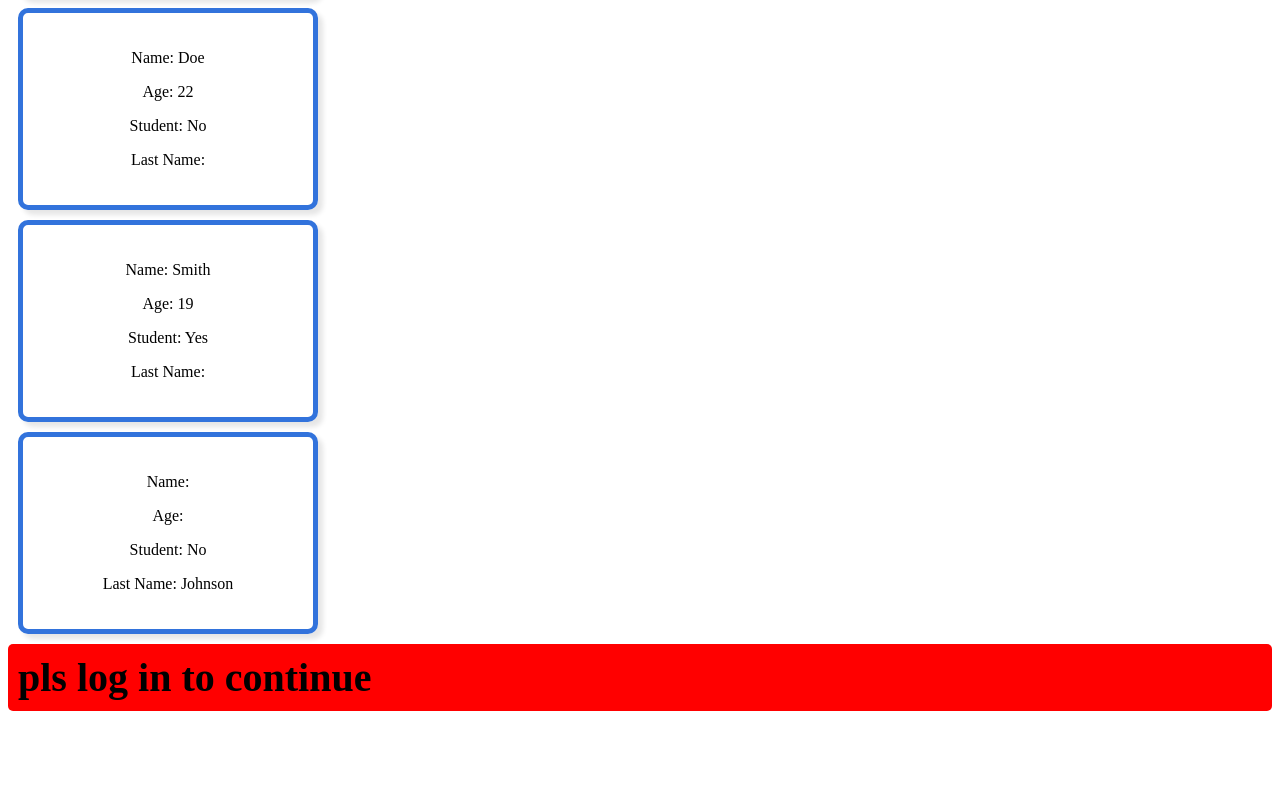
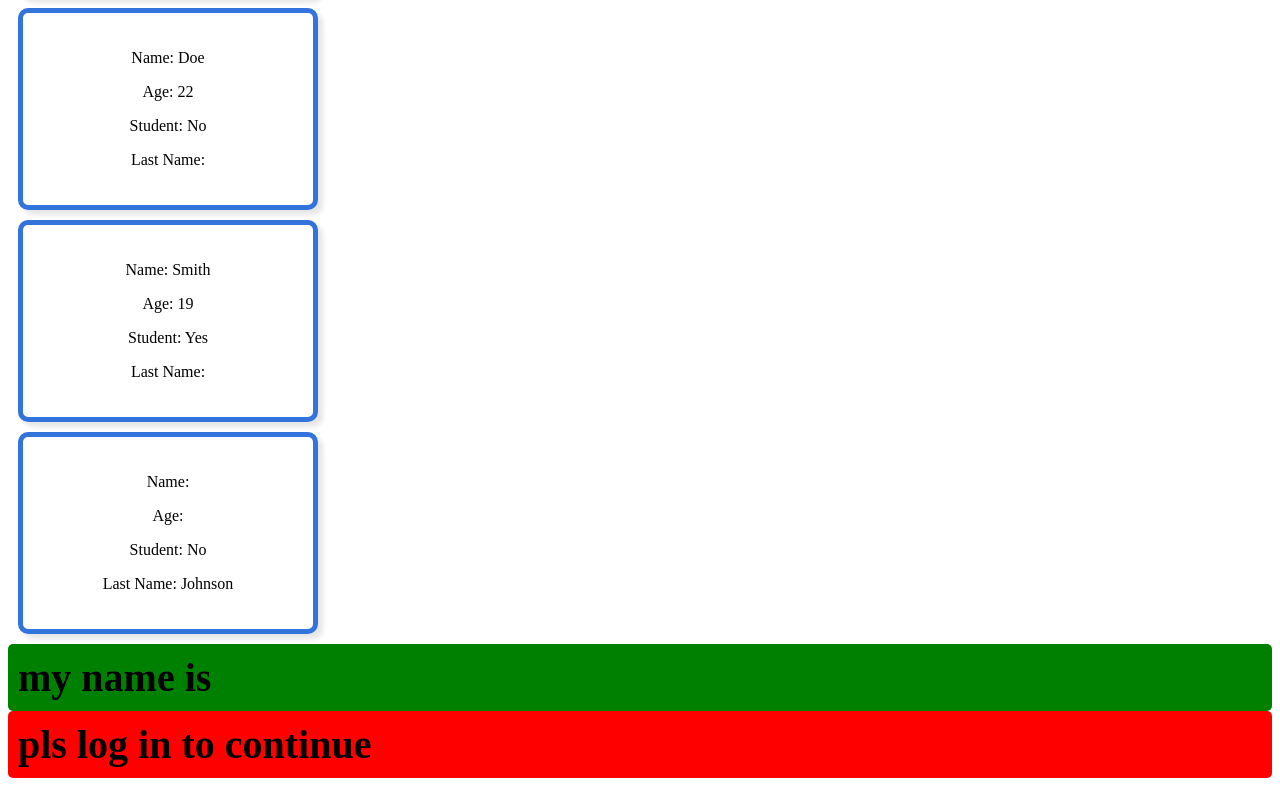
Before and after one commit to dev-olalekan/basic-app-react, a React (Vite) app: page / in a window 1280 px wide. Shown: the part 575-1361 px from the top of the page. Before the commit the page ends 1294 px from the top, so only its background shows below. Built offline with nearby package versions, Linux system fonts and the light colour scheme.

Commit message:
default props

```diff
--- a/src/App.jsx
+++ b/src/App.jsx
@@ -14,7 +14,9 @@ function App() {
       <Student first="Smith" age={19} isStudent={true} />
       <Student lastname="Johnson" height={170} />
 
-      <UserGreeting isLoggedin={false} username="olamide" />
+      <UserGreeting isLoggedin={true} />
+
+      <UserGreeting isLoggedin={false} />
 
     </div>
   )
```
Also changed, not shown: src/Usergreeting.jsx (+26 -0 lines).
